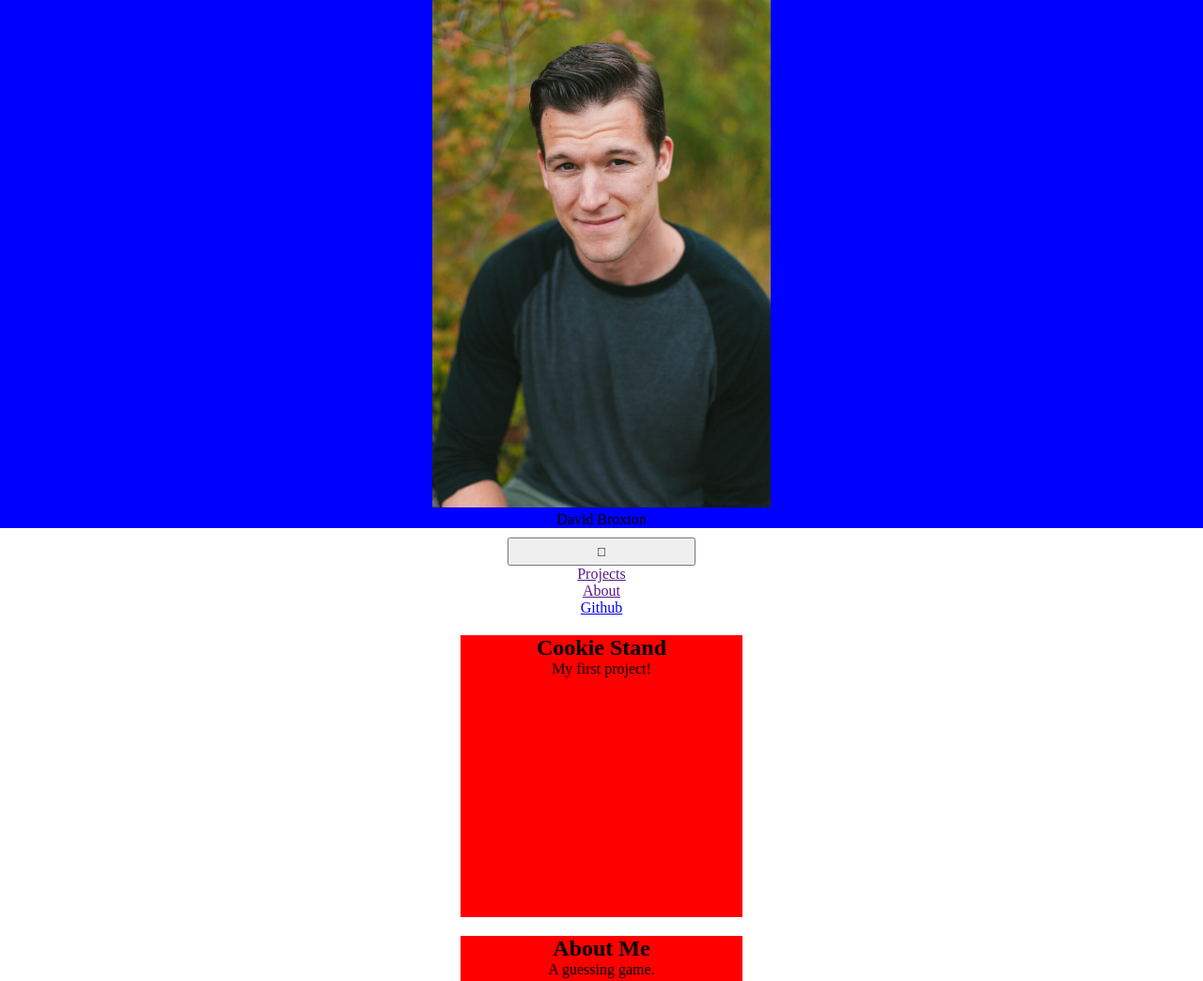
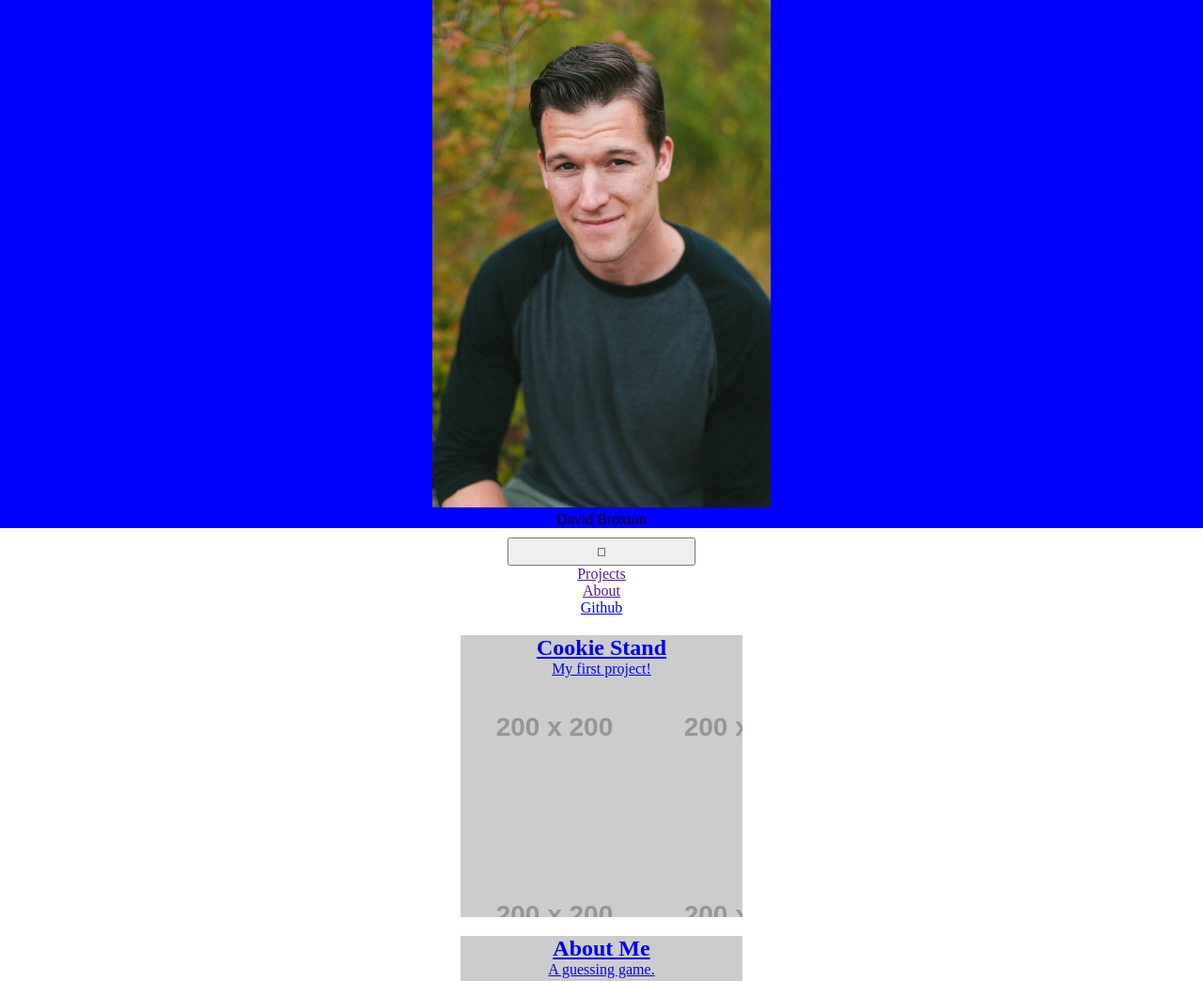
Before and after one commit to squeekyfoot/portfolio, a plain HTML site: page index.html in a window 1280 px wide. Shown: the top 1044 px of the page at 94% size. Drawn offline with nearby package versions, Linux system fonts and the light colour scheme; placeholder pictures from the web are drawn by us.

Commit message:
Added handlebars template/Changed toHtml function

```diff
--- a/index.html
+++ b/index.html
@@ -7,6 +7,16 @@
     <link rel="stylesheet" href="styles/icons.css">
     <link rel="stylesheet" href="styles/layout.css">
     <link rel="stylesheet" href="styles/modules.css">
+    <script  id="entry-template" type="text/x-handlebars-template">
+      <article class="project" style="background-image: url('{{image}}');">
+        <a href="{{projectUrl}}">
+          <h1>{{name}}</h1>
+          <div class="description">
+            <p>{{description}}</p>
+          </div>
+        </a>
+      </article>
+    </script>
   </head>
   <body>
     <header>
@@ -24,12 +34,7 @@
       </ul>
     </nav>
     <main class="tab-content" id="projectList">
-      <article class="project template">
-        <h1>Project</h1>
-        <div class="description">
-          <p>Project short description</p>
-        </div>
-      </article>
+
     </main>
     <section class="tab-content" id="aboutSection">
       <h1>About Me</h1>
@@ -61,6 +66,7 @@
       </ul>
     </footer>
     <script src="https://ajax.googleapis.com/ajax/libs/jquery/3.1.1/jquery.min.js"></script>
+    <script src="https://cdnjs.cloudflare.com/ajax/libs/handlebars.js/4.0.10/handlebars.min.js"></script>
     <script type="text/javascript" src="js/projectData.js"></script>
     <script type="text/javascript" src="js/app.js"></script>
   </body>
--- a/js/app.js
+++ b/js/app.js
@@ -10,12 +10,9 @@ function Project(data) {
 };
 
 Project.prototype.toHtml = function() {
-  var $newProject = $('.template').clone();
-  $newProject.removeClass('template');
-  $newProject.css('background-image', this.image);
-  $newProject.find('h1').text(this.name);
-  $newProject.find('p').text(this.description);
-  return $newProject;
+  var template = $('#entry-template').html();
+  var compiled = Handlebars.compile(template);
+  return compiled(this);
 };
 
 projectData.forEach(function(projectObject) {
--- a/js/projectData.js
+++ b/js/projectData.js
@@ -5,16 +5,16 @@ var projectData = [
     name: 'Cookie Stand',
     description: 'My first project!',
     image: 'http://via.placeholder.com/200x200',
-    projectUrl: 'url("https://github.com/squeekyfoot/cookie-stand")'
+    projectUrl: 'https://github.com/squeekyfoot/cookie-stand'
   }, {
     name: 'About Me',
     description: 'A guessing game.',
     image: 'http://via.placeholder.com/200x200',
-    projectUrl: 'url("https://github.com/squeekyfoot/about_me")'
+    projectUrl: 'https://github.com/squeekyfoot/about_me'
   }, {
     name: 'Bus Mall',
     description: 'A survey and graphs',
     image: 'http://via.placeholder.com/200x200',
-    projectUrl: 'url("https://github.com/squeekyfoot/BusMall")'
+    projectUrl: 'https://github.com/squeekyfoot/BusMall'
   }
 ];
```
